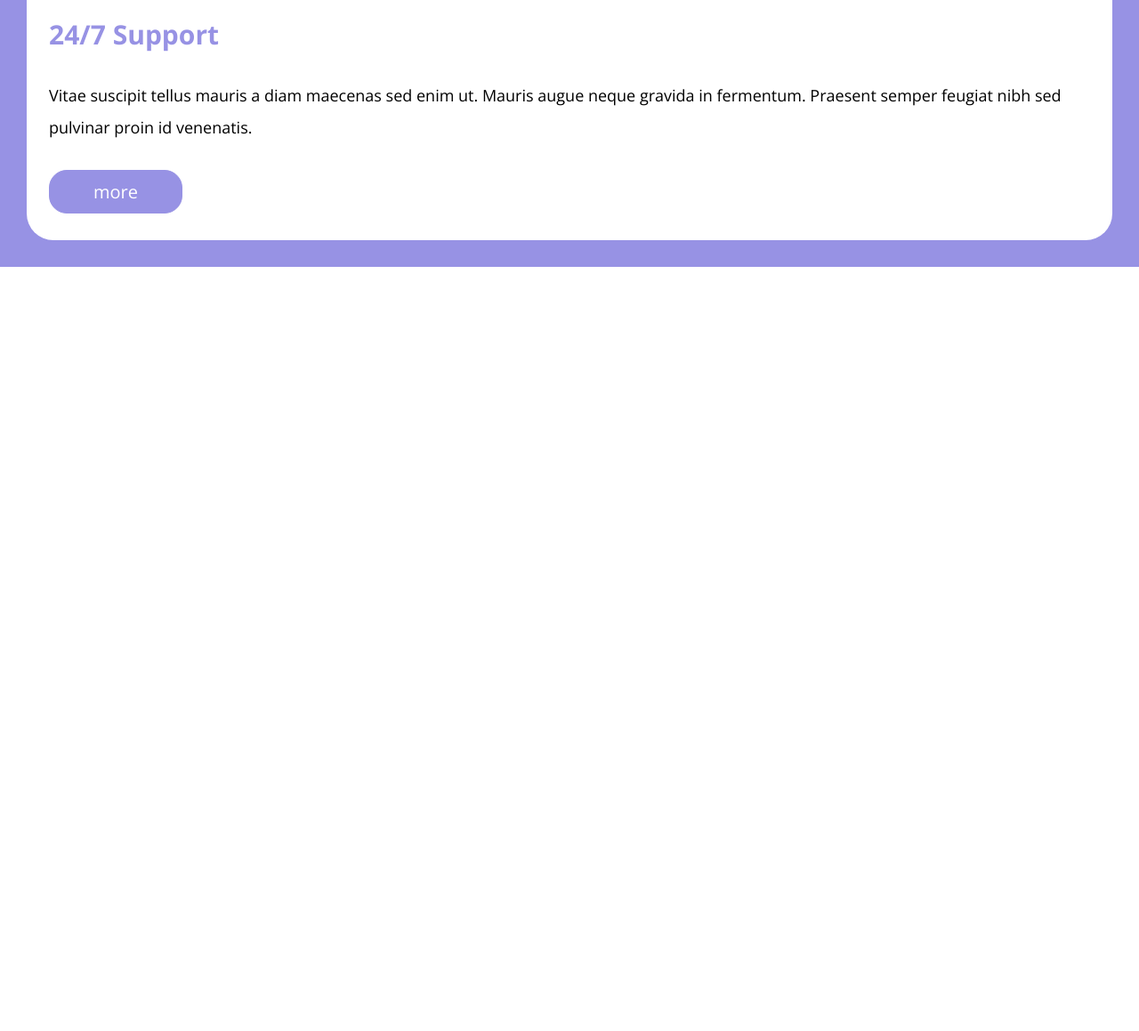
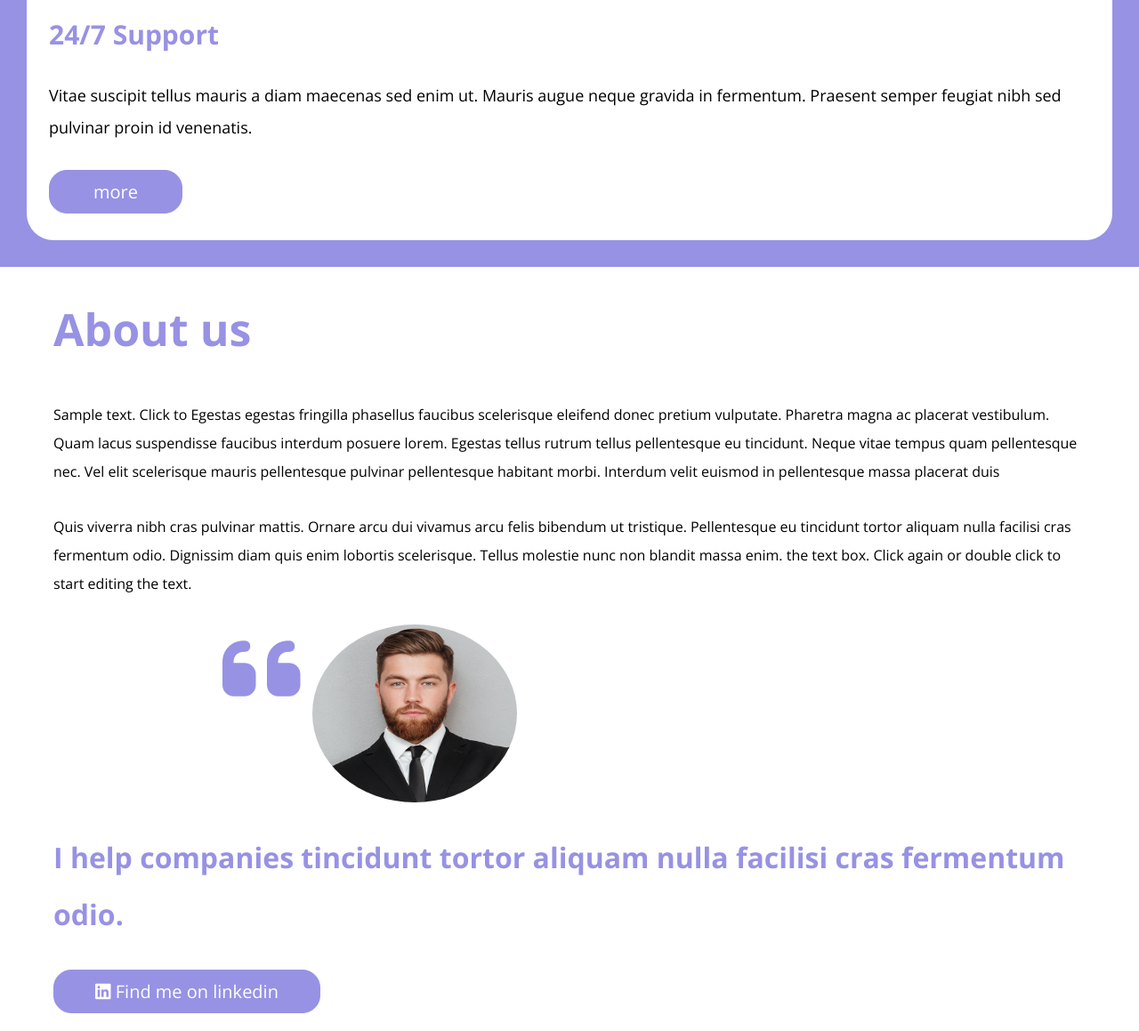
Before and after one commit to Andrea030105/htmlcss-responsive-layout, a plain HTML site: page index.html in a window 1280 px wide. Shown: the part 7391-8550 px from the top of the page at 89% size. Before the commit the page ends 7691 px from the top, so only its background shows below. Drawn offline with nearby package versions, Linux system fonts and the light colour scheme.

Commit message:
done-section-5

```diff
--- a/css/style.css
+++ b/css/style.css
@@ -19,6 +19,16 @@
     justify-content: center;
 }
 
+.col-flex-start {
+    display: flex;
+    flex-wrap: wrap;
+    justify-content: start;
+}
+
+.flex-start {
+    justify-content: start;
+}
+
 .flex-end {
     justify-content: flex-end;
 }
@@ -37,8 +47,19 @@
     font-size: 20px;
 }
 
+.btn-lg {
+    width: 300px;
+    border-radius: 20px;
+    padding: 10px;
+    font-size: 20px;
+}
+
 .text-center {
     text-align: center;
+}
+
+.text-left {
+    text-align: left;
 }
 
 .margin-top-30px {
@@ -80,6 +101,10 @@
 
 .color-white {
     color: white;
+}
+
+.color-purple {
+    color: #9792E4;
 }
 
 .bold {
@@ -251,3 +276,19 @@ header {
 .cards-benefits p {
     font-size: 18px;
 }
+
+/* SECTION5 */
+
+.about-us {
+    font-size: 50px;
+}
+
+.position-img-radius i {
+    position: absolute;
+    left: 250px;
+    color: #9792E4;
+}
+
+.position-img-radius img {
+    position: relative;
+}
--- a/index.html
+++ b/index.html
@@ -27,6 +27,7 @@
         </div>
     </header>
     <main>
+        <!-- SECTION 1 -->
         <div class="row">
             <div class="col">
                 <div class="container-blu">
@@ -92,6 +93,7 @@
                 </div>
             </div>
         </div>
+        <!-- SECTION 2 -->
         <div class="bg-purple">
             <div class="row">
                 <div class="col">
@@ -126,6 +128,7 @@
                 </div>
             </div>
         </div>
+        <!-- SECTION 3 -->
         <div class="row">
             <div class="col">
                 <div class="container-text-sec3 margin-20px-60px line-height">
@@ -177,6 +180,7 @@
                 </div>
             </div>
         </div>
+        <!-- SECTION 4 -->
         <div class="bg-purple">
             <h1 class="color-white padding-top-30px text-center">
                 Benefit of working whit us
@@ -262,6 +266,47 @@
                 </div>
             </div>
         </div>
+        <!-- SECTION 5 -->
+        <div class="row">
+            <div class="margin-20px-60px line-height">
+                <h1 class="about-us color-purple">About us</h1>
+                <div class="col-flex-start">
+                    <p class="margin-top-30px">Sample text. Click to Egestas egestas fringilla phasellus faucibus
+                        scelerisque eleifend donec
+                        pretium
+                        vulputate. Pharetra magna ac placerat vestibulum. Quam lacus suspendisse faucibus interdum
+                        posuere
+                        lorem. Egestas tellus rutrum tellus pellentesque eu tincidunt. Neque vitae tempus quam
+                        pellentesque
+                        nec. Vel elit scelerisque mauris pellentesque pulvinar pellentesque habitant morbi. Interdum
+                        velit
+                        euismod in pellentesque massa placerat duis
+                    </p>
+                </div>
+                <div class="col-flex-start">
+                    <p class="margin-top-30px">
+                        Quis viverra nibh cras pulvinar mattis. Ornare arcu dui vivamus arcu felis bibendum ut
+                        tristique.
+                        Pellentesque eu tincidunt tortor aliquam nulla facilisi cras fermentum odio. Dignissim diam quis
+                        enim lobortis scelerisque. Tellus molestie nunc non blandit massa enim. the text box. Click
+                        again or
+                        double click to start editing the text.
+                    </p>
+                </div>
+                <div class="col-flex-start container-text-sec5">
+                    <div class="position-img-radius container-img width-70-img margin-top-30px">
+                        <img src="./img/about.jpg" alt="about">
+                        <i class="fa-solid fa-quote-left"> </i>
+                    </div>
+                    <h1 class="margin-top-30px color-purple">
+                        I help companies tincidunt tortor aliquam nulla facilisi cras fermentum odio.
+                    </h1>
+                    <button class="btn-lg btn-purple margin-top-30px">
+                        <i class="fa-brands fa-linkedin"></i> Find me on linkedin
+                    </button>
+                </div>
+            </div>
+        </div>
     </main>
 </body>
 
```
